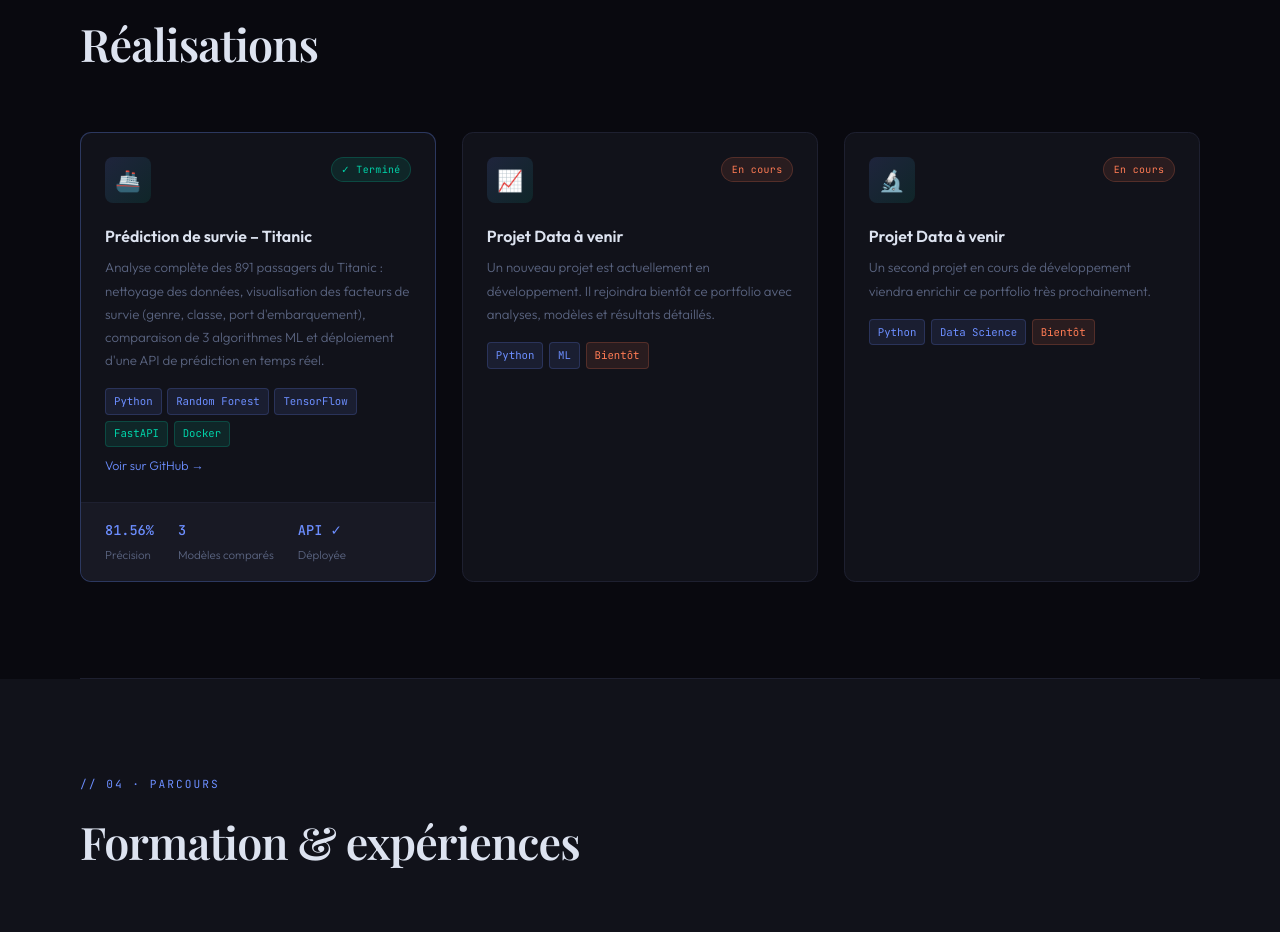
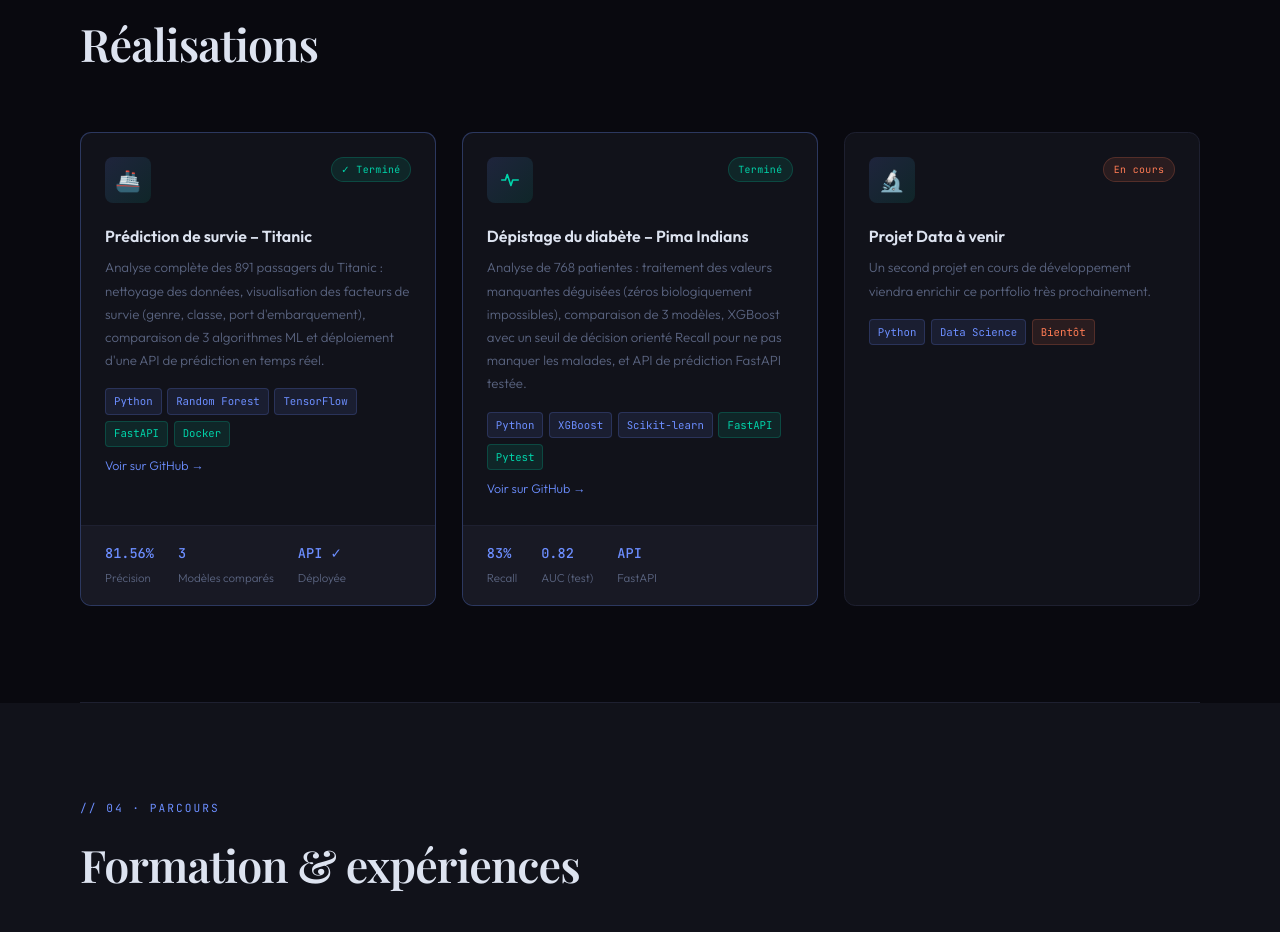
Before and after one commit to Oumar-ds/Oumar-ds.github.io, a plain HTML site: page index.html in a window 1280 px wide. Shown: the part 2520-3452 px from the top of the page. Drawn offline with nearby package versions, Linux system fonts and the light colour scheme; a web font is replaced by a local one.

Commit message:
Portfolio : ajout du projet de dépistage du diabète
Remplace la première carte "Projet Data à venir" par la carte du projet
Pima Indians Diabetes (XGBoost, seuil orienté Recall, API FastAPI).

Co-Authored-By: Claude Sonnet 5.5 <noreply@anthropic.com>
Claude-Session: https://claude.ai/code/session_018YHyMXVQFxNfBvD6Zcx1GC

```diff
--- a/index.html
+++ b/index.html
@@ -553,18 +553,41 @@
       </div>
     </div>
 
-    <div class="project-card">
+    <div class="project-card featured">
       <div class="pc-top">
-        <div class="pc-icon">📈</div>
-        <span class="badge badge-wip">En cours</span>
+        <div class="pc-icon">
+          <svg width="22" height="22" fill="none" stroke="currentColor" viewBox="0 0 24 24" style="color: var(--accent2);">
+            <path stroke-linecap="round" stroke-linejoin="round" stroke-width="1.8" d="M3 12h4l2-6 4 12 2-6h6"/>
+          </svg>
+        </div>
+        <span class="badge badge-done">Terminé</span>
       </div>
       <div class="pc-body">
-        <h3>Projet Data à venir</h3>
-        <p>Un nouveau projet est actuellement en développement. Il rejoindra bientôt ce portfolio avec analyses, modèles et résultats détaillés.</p>
+        <h3>Dépistage du diabète – Pima Indians</h3>
+        <p>Analyse de 768 patientes : traitement des valeurs manquantes déguisées (zéros biologiquement impossibles), comparaison de 3 modèles, XGBoost avec un seuil de décision orienté Recall pour ne pas manquer les malades, et API de prédiction FastAPI testée.</p>
         <div class="tags">
           <span class="tag">Python</span>
-          <span class="tag">ML</span>
-          <span class="tag orange">Bientôt</span>
+          <span class="tag">XGBoost</span>
+          <span class="tag">Scikit-learn</span>
+          <span class="tag green">FastAPI</span>
+          <span class="tag green">Pytest</span>
+        </div>
+        <a href="https://github.com/Oumar-ds/diabetes-prediction" target="_blank" class="pc-link">
+          Voir sur GitHub →
+        </a>
+      </div>
+      <div class="pc-stats">
+        <div class="pc-stat">
+          <span class="sv">83%</span>
+          <span class="sl">Recall</span>
+        </div>
+        <div class="pc-stat">
+          <span class="sv">0.82</span>
+          <span class="sl">AUC (test)</span>
+        </div>
+        <div class="pc-stat">
+          <span class="sv">API</span>
+          <span class="sl">FastAPI</span>
         </div>
       </div>
     </div>
```
